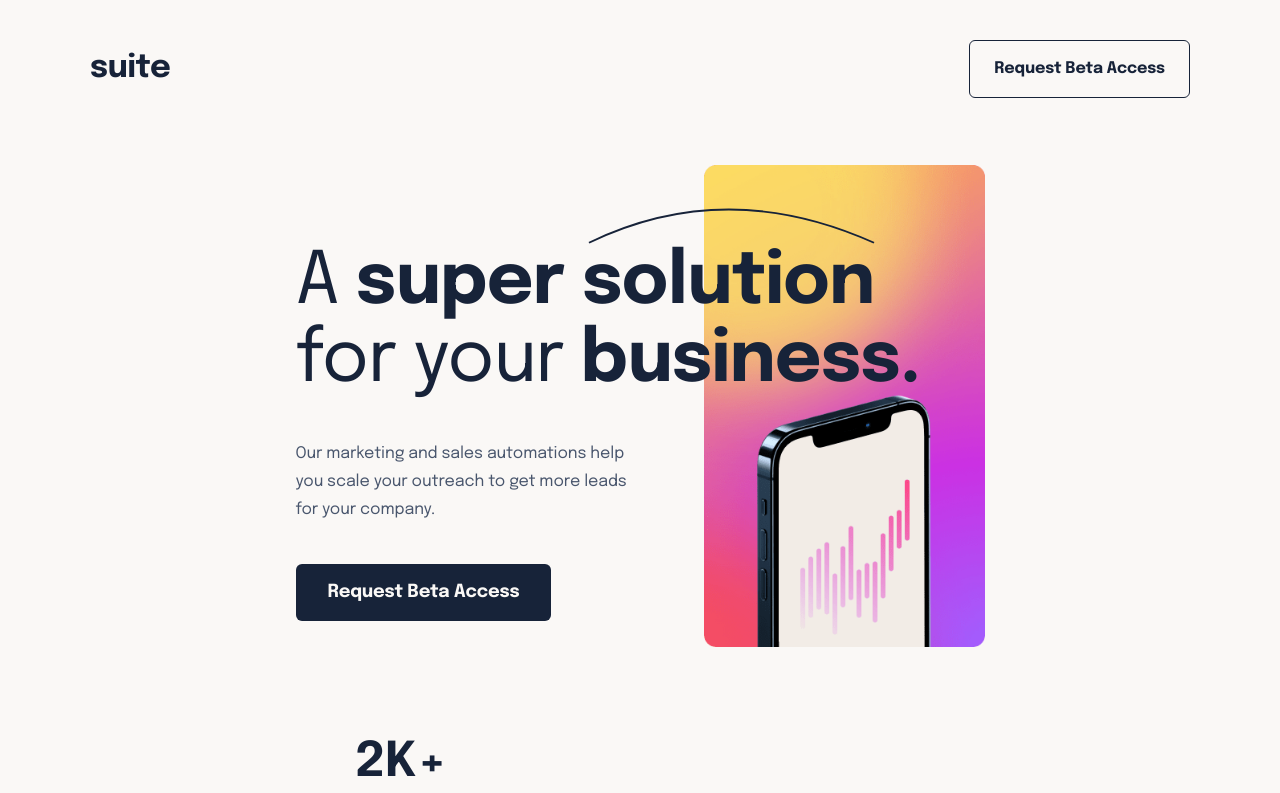
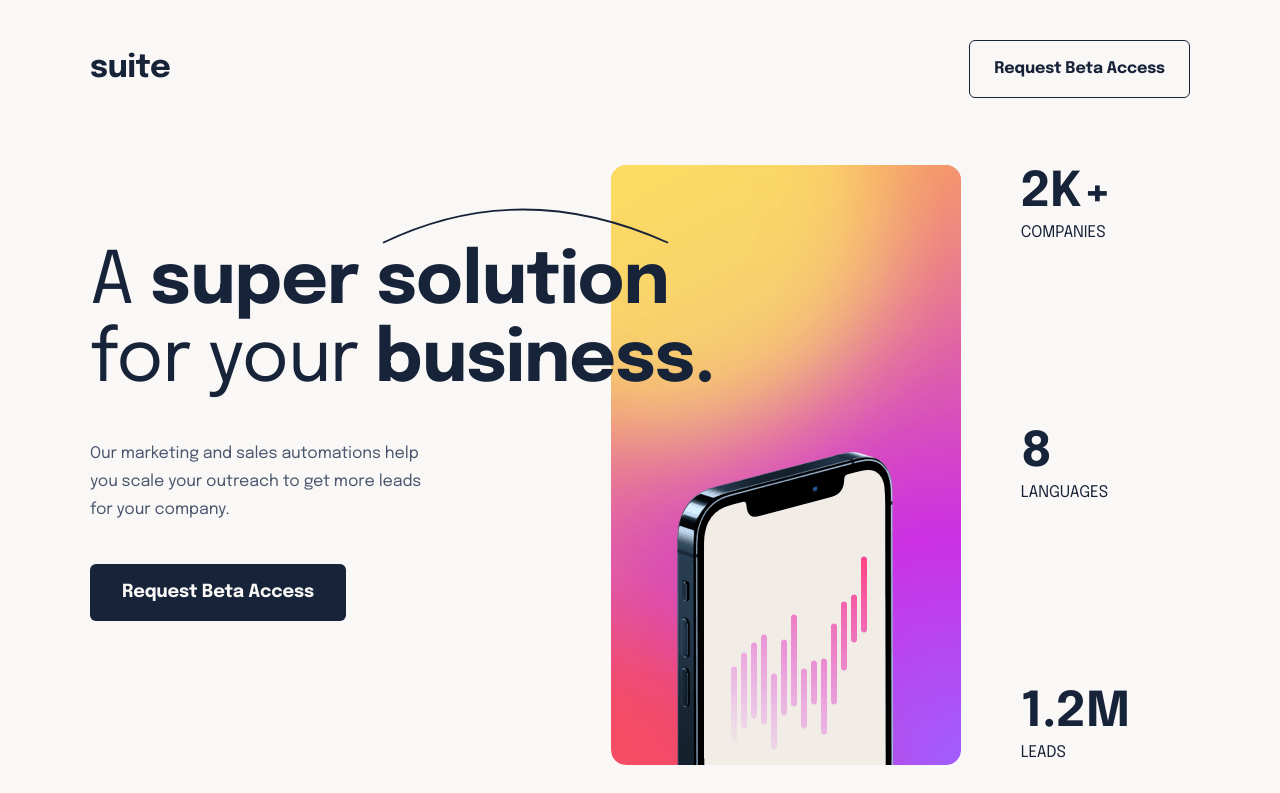
Before and after one commit to Huayao-Zheng/suite-landing-page, a React (Create React App) app: page / in a window 1280 px wide. Shown: the top 793 px of the page. Built offline with nearby package versions, Linux system fonts and the light colour scheme.

Commit message:
learning clamp for fluid size

```diff
--- a/src/components/HeroIntro.jsx
+++ b/src/components/HeroIntro.jsx
@@ -8,9 +8,14 @@ export const HeroIntro = ({ className = '' }) => {
   return (
     <div className={`flex flex-col items-start gap-[32px] mx-auto md:mx-0 md:pt-[43px] md:gap-[40px] ${className}`}>
       <div
+        // className="text-[38px] leading-[44px] tracking-[-0.53px]
+        // md:text-[56px] md:leading-[64px] md:tracking-[-0.78px]
+        // xl:text-[72px] xl:leading-[78px] xl:tracking-[-1px] z-10"
+
         className="text-[38px] leading-[44px] tracking-[-0.53px]
         md:text-[56px] md:leading-[64px] md:tracking-[-0.78px]
         xl:text-[72px] xl:leading-[78px] xl:tracking-[-1px] z-10"
+        // clamp(3.5rem, 5.21vw + 1rem, 4.5rem);
       >
         <p className="inline-block">
           <img
--- a/src/layout/Hero.jsx
+++ b/src/layout/Hero.jsx
@@ -10,13 +10,13 @@ export const Hero = () => {
       id="hero"
       className="myContainer grid- pt-[56px] md:pt-[80px] xl:pt-[67px]
       grid gap-8
-      md:grid-cols-[408px_77px_204px] md:grid-rows-[1fr_83px] md:gap-0 md:place-content-center
-      md:gap-y-[88px]
+      md:grid-cols-[408px_77px_204px] md:grid-rows-[1fr_83px] md:gap-0 md:place-content-center md:gap-y-[88px]
+      lg:grid-cols-[minmax(408px,_auto)_77px_minmax(204px,_273px)_1fr] lg:grid-rows-1
       "
     >
       <HeroIntro className="md:row-[1/2] md:col-[1/3]" />
       <HeroImage className="md:row-[1/2] md:col-[2/4]" />
-      <StatesList className="md:col-span-full" />
+      <StatesList className="md:col-span-full lg:row-[1/2] lg:col-[4/5]" />
     </section>
   );
 };
```
